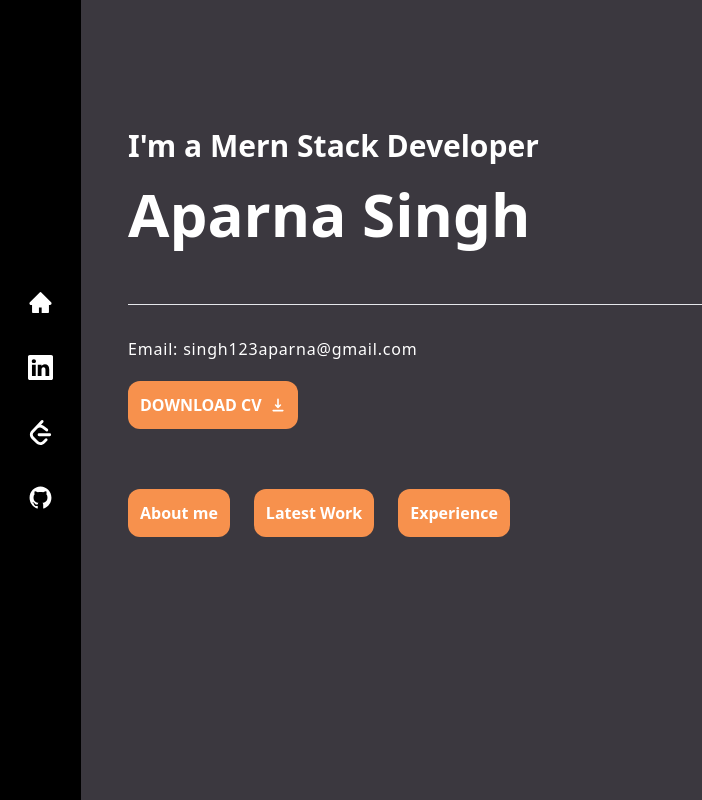
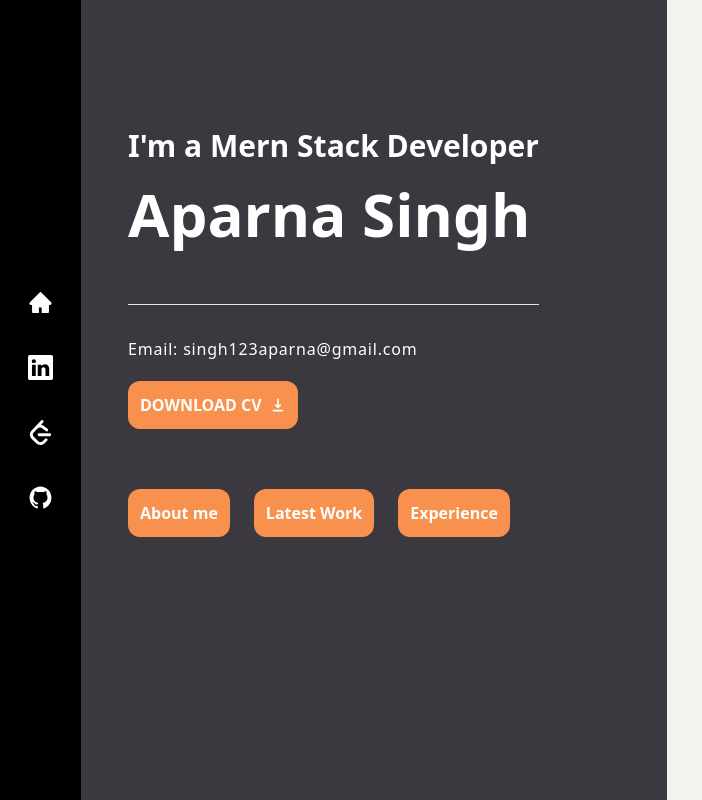
Before and after one commit to singh-aparna/portfolio-aparna-singh, a React (Create React App) app: page / in a window 1280 px wide. Shown: the whole page, without its empty margins (0-702 px from the left). Built offline with nearby package versions, Linux system fonts and the light colour scheme.

Commit message:
Fixed layout

```diff
--- a/src/App.js
+++ b/src/App.js
@@ -9,10 +9,10 @@
 function App() {
   return (
     <BrowserRouter>
-      <div className="flex h-screen bg-[#f4f2ee]">
-        <div className="w-[57px] top-0 left-0 h-full fixed "><Header /></div>
+      <div className="flex bg-[#f4f2ee]">
+        <div className="w-[57px] top-0 left-0 h-screen fixed "><Header /></div>
 
-        <div className="flex-grow h-screen">
+        <div className="flex-grow-1 h-screen">
         <Routes>
           <Route exact path="/" element={<MainSection />}></Route>
           <Route exact path="/" element={<PopUp />}></Route>
```
